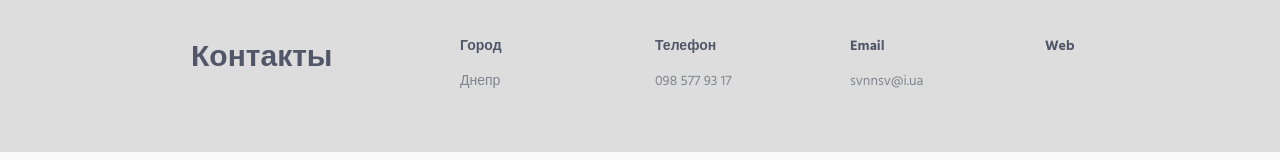
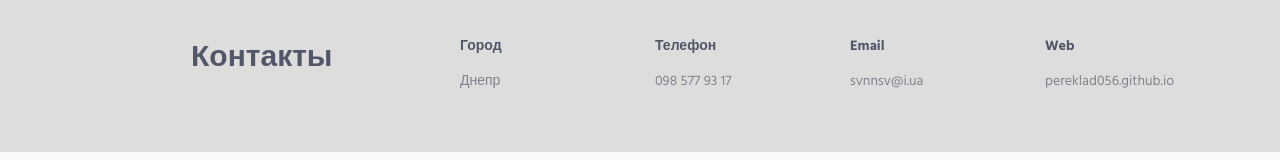
Before and after one commit to pereklad056/pereklad056, a plain HTML site: page index.html in a window 1280 px wide. Shown: the part 2055-2215 px from the top of the page. Drawn offline with nearby package versions, Linux system fonts and the light colour scheme.

Commit message:
Update index.html

```diff
--- a/index.html
+++ b/index.html
@@ -212,7 +212,7 @@
                                 </div>
                                 <div class="col-md-3 col-xs-6">
                                     <h5>Web</h5>
-                                    <a href="#"https://pereklad056.github.io</a>
+                                    <a href="#">pereklad056.github.io</a>
                                 </div>
                             </div>
                         </div>
```
